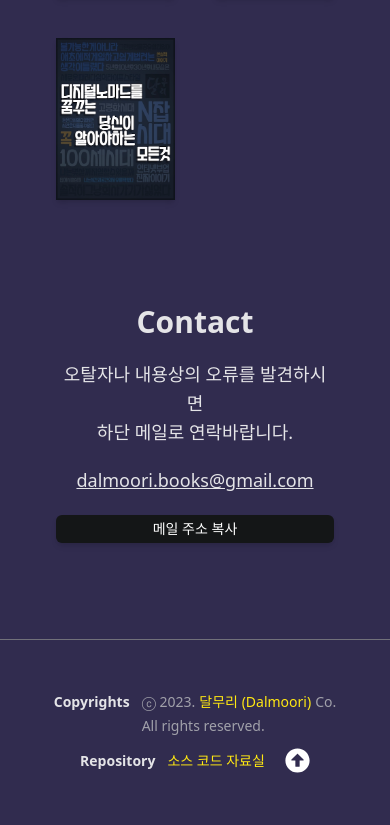
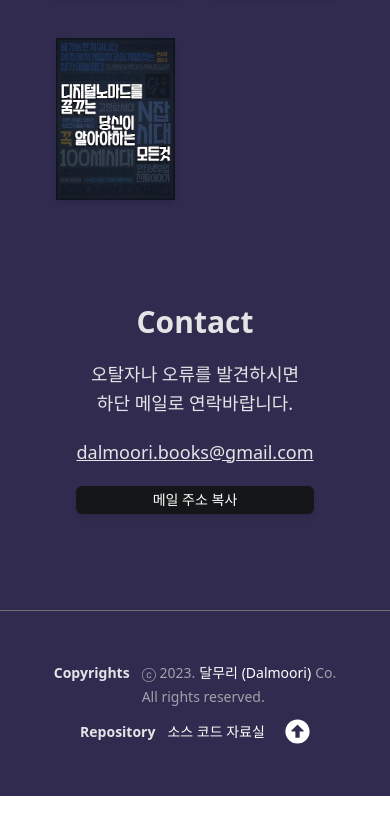
Before and after one commit to dalmoori/dalmoori.github.io, a React (Create React App) app: page / in a window 390 px wide. Shown: the part 564-1389 px from the top of the page. After the commit the page ends 1360 px from the top, so only its background shows below. Built offline with nearby package versions, Linux system fonts and the light colour scheme; the HTML template or start-up script is replaced by a standard one.

Commit message:
링크 컬러 수정

```diff
--- a/src/components/Button/BlackButton.js
+++ b/src/components/Button/BlackButton.js
@@ -2,7 +2,7 @@ const BlackButton = ({ text, fn }) => {
   return (
     <button
       onClick={fn}
-      className="px-3 py-1 text-sm text-white rounded-md shadow-md bg-blockBgColor-dark hover:bg-linkBlue"
+      className="px-3 py-1 text-sm text-white rounded-md shadow-md bg-blockBgColor-dark"
     >
       {text}
     </button>
--- a/src/components/Footer/Copyrights.js
+++ b/src/components/Footer/Copyrights.js
@@ -11,7 +11,7 @@ const Copyrights = () => {
           <div>ⓒ {year}.</div>
           <a
             href="https://dalmoori.github.io/"
-            className="text-socialKakao hover:text-yellow"
+            className="text-white md:text-socialKakao md:hover:text-yellow"
           >
             달무리 (Dalmoori)
           </a>
--- a/src/components/Footer/Repository.js
+++ b/src/components/Footer/Repository.js
@@ -6,7 +6,7 @@ const Repository = () => {
     <FooterSectionLayout title="Repository">
       <a
         href="https://github.com/orgs/dalmoori/repositories"
-        className="text-socialKakao hover:text-yellow"
+        className="text-white md:text-socialKakao md:hover:text-yellow "
         target={'_blank'}
         rel="noreferrer"
       >
--- a/src/components/Index/Contact.js
+++ b/src/components/Index/Contact.js
@@ -16,7 +16,7 @@ const Contact = () => {
       <h1 className="text-3xl font-bold md:text-4xl">Contact</h1>
 
       <div>
-        오탈자나 내용상의 오류를 발견하시면
+        오탈자나 오류를 발견하시면
         <br />
         하단 메일로 연락바랍니다.
       </div>
```
